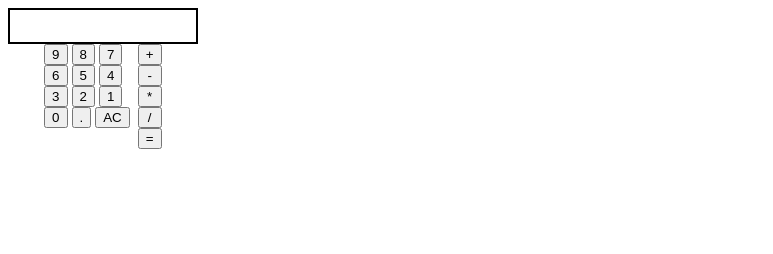
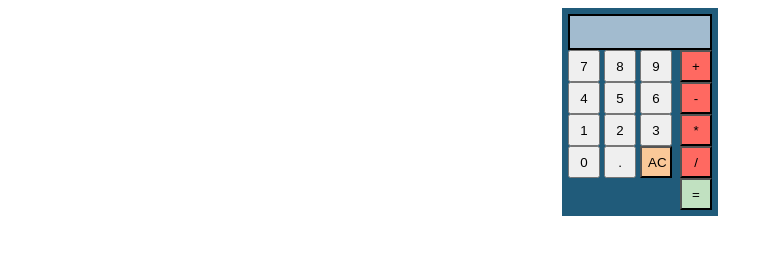
Before and after one commit to Thomas-Randell/odin-calculator, a plain HTML site: page index.html in a window 1280 px wide. Shown: the whole page, without its empty margins (0-773 px from the left). Drawn offline with Linux system fonts and the light colour scheme.

Commit message:
Style calculator and buttons

```diff
--- a/index.html
+++ b/index.html
@@ -4,7 +4,7 @@
 <head>
     <meta charset="UTF-8">
     <meta name="viewport" content="width=device-width, initial-scale=1.0">
-    <title>Calculator</title>
+    <title>Pocket Calculator</title>
     <link rel="stylesheet" href="style.css">
 </head>
 
@@ -16,19 +16,19 @@
         <div class="buttons">
             <div class="digits">
                 <div>
+                    <button class="numberbtn" type="button">7</button>
+                    <button class="numberbtn" type="button">8</button>
                     <button class="numberbtn" type="button">9</button>
-                    <button class="numberbtn" type="button">8</button>
-                    <button class="numberbtn" type="button">7</button>
                 </div>
                 <div>
+                    <button class="numberbtn" type="button">4</button>
+                    <button class="numberbtn" type="button">5</button>
                     <button class="numberbtn" type="button">6</button>
-                    <button class="numberbtn" type="button">5</button>
-                    <button class="numberbtn" type="button">4</button>
                 </div>
                 <div>
-                    <button class="numberbtn" type="button">3</button>
+                    <button class="numberbtn" type="button">1</button>
                     <button class="numberbtn" type="button">2</button>
-                    <button class="numberbtn" ype="button">1</button>
+                    <button class="numberbtn" ype="button">3</button>
                 </div>
                 <div>
                     <button class="numberbtn" type="button">0</button>
--- a/style.css
+++ b/style.css
@@ -3,12 +3,16 @@ body {
 }
 
 .calculator {
+    padding: 6px;
+    margin: 0 auto;
+    background-color: #205b7a;
     display: flex;
     flex-direction: column;
-    width: 15%;
+    width: fit-content;
 }
 
 .display {
+    background-color: #a2bbcf;
     font-size: 30px;
     display: flex;
     border-style: solid;
@@ -16,6 +20,11 @@ body {
     height: 32px;
     justify-content: right;
     align-items: center;
+}
+
+button {
+    height: 32px;
+    width: 32px;
 }
 
 .buttons {
@@ -34,3 +43,15 @@ body {
     display: flex;
     flex-direction: column;
 }
+
+.operatorbtn {
+    background-color: #FF6961;
+}
+
+.equalsbtn {
+    background-color: #c1e1c1;
+}
+
+.clear {
+    background-color: #FAC898;
+}
```
